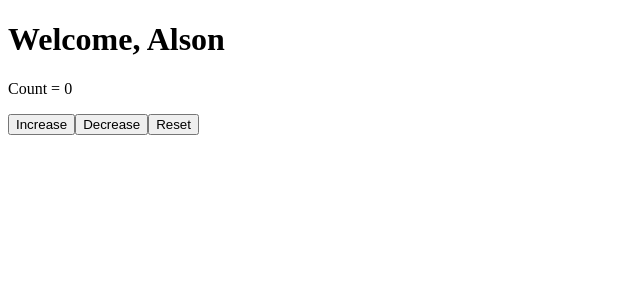
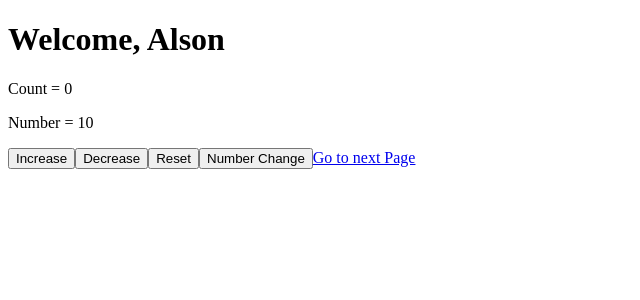
Before and after one commit to Alson33/react-Session, a React (Create React App) app: page / in a window 1280 px wide. Shown: the top 300 px of the page, without its empty margins (0-640 px from the left). Built offline with nearby package versions, Linux system fonts and the light colour scheme.

Commit message:
use react router for routing

```diff
--- a/src/App.js
+++ b/src/App.js
@@ -1,4 +1,8 @@
-import React, { useState } from 'react'
+import React, { useState, useEffect } from 'react'
+import { BrowserRouter as Router, Switch, Link, Route } from 'react-router-dom'
+
+import NextPage from './NextPage'
+import ErrorPage from './ErrorPage'
 
 // object destructuring
 const App = ({name}) => {
@@ -10,21 +14,63 @@ const App = ({name}) => {
     // if not provided then the default state is undefined
     // [a, b] --> array destructuring
     const [count, setCount] = useState(0)
+    const [number, setNumber] = useState(10)
     // const state = useState(0) // default state
+    // console.log(state);
     // const count = state[0]
-    // const setState = state[1]
+    // const setCount = state[1]
     // console.log(setCount);
     // console.log(count);
-    const handleIncrease = () => setCount(count+1)
+
+    // useEffect runs everytime the state changes or re-render
+    // occurs
+    useEffect(() => {
+        // if(count % 3 === 0)
+            console.log('count is '+count);
+            console.log(`number is ${number}`); // string interpolation
+        // console.log('useEffect run...');
+    }, [count, number])
+
+    // list of dependencies --> [] runs at first reload only
+    // if non set --> re-renders every time
+
+    const handleIncrease = () => {
+        if(count < 9)
+            setCount(count+1)
+
+        setNumber(20)
+    }
     return (
-        <div>
-            <h1>Welcome, {name}</h1>
-            <p>Count = {count}</p>
-            <button onClick={handleIncrease}>Increase</button>
-            <button onClick={() => setCount(count-1)}>Decrease</button>
-            <button onClick={() => setCount(0)}>Reset</button>
-        </div>
+        // Router or BrowserRouter used as wrapper for react-router-dom
+        <Router>
+            {/* Switch the route according to first come first serve */}
+            <Switch>
+                {/* Route has path that determines what content to show */}
+                {/* exact is for comparing path exactly */}
+                <Route exact path="/">
+                    <h1>Welcome, {name}</h1>
+                    <p>Count = {count}</p>
+                    <p>Number = {number}</p>
+                    <button onClick={handleIncrease}>Increase</button>
+                    <button onClick={() => setCount(count-1)}>Decrease</button>
+                    <button onClick={() => setCount(0)}>Reset</button>
+                    <button onClick={() => setNumber(Math.random())}>Number Change</button>
+                    {/* Link is corresponding of a tag of HTML */}
+                    <Link to="/nextPage" component={NextBtn} />
+                </Route>
+                <NextPage />
+                <Route path="*">
+                    <ErrorPage />
+                </Route>
+            </Switch>
+        </Router>
     )
+}
+
+const NextBtn = () => {
+    return <a href="/nextPage">
+        Go to next Page
+    </a>
 }
 
 export default App
```
